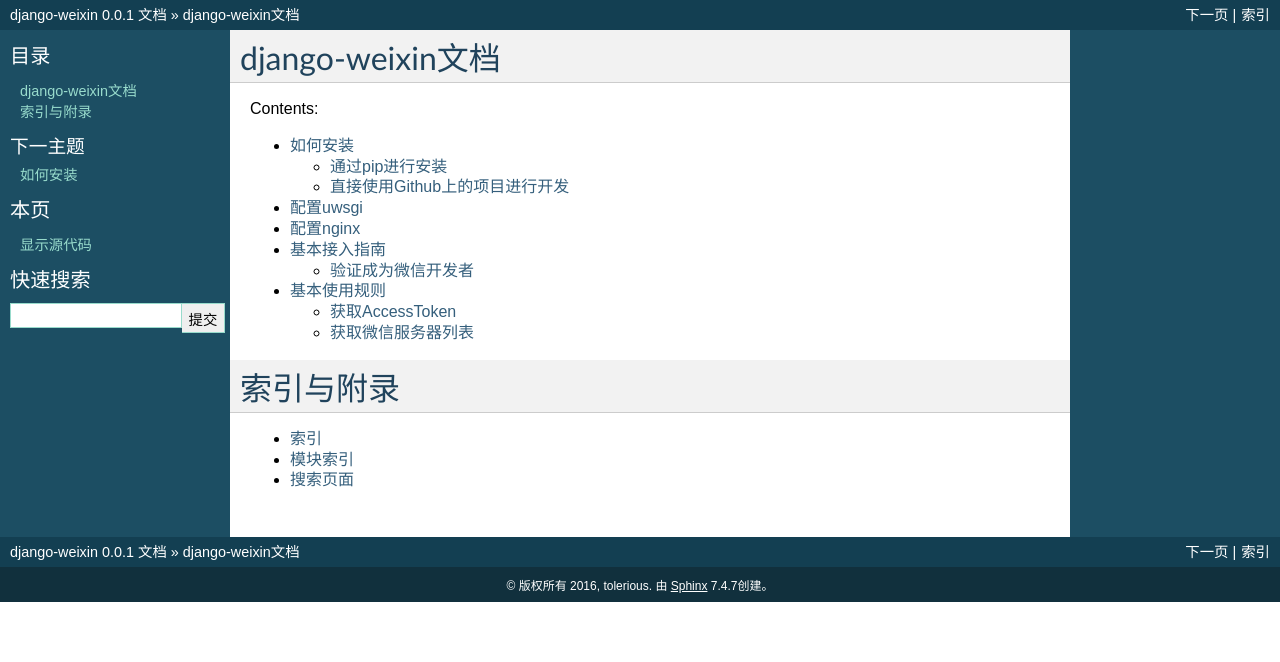
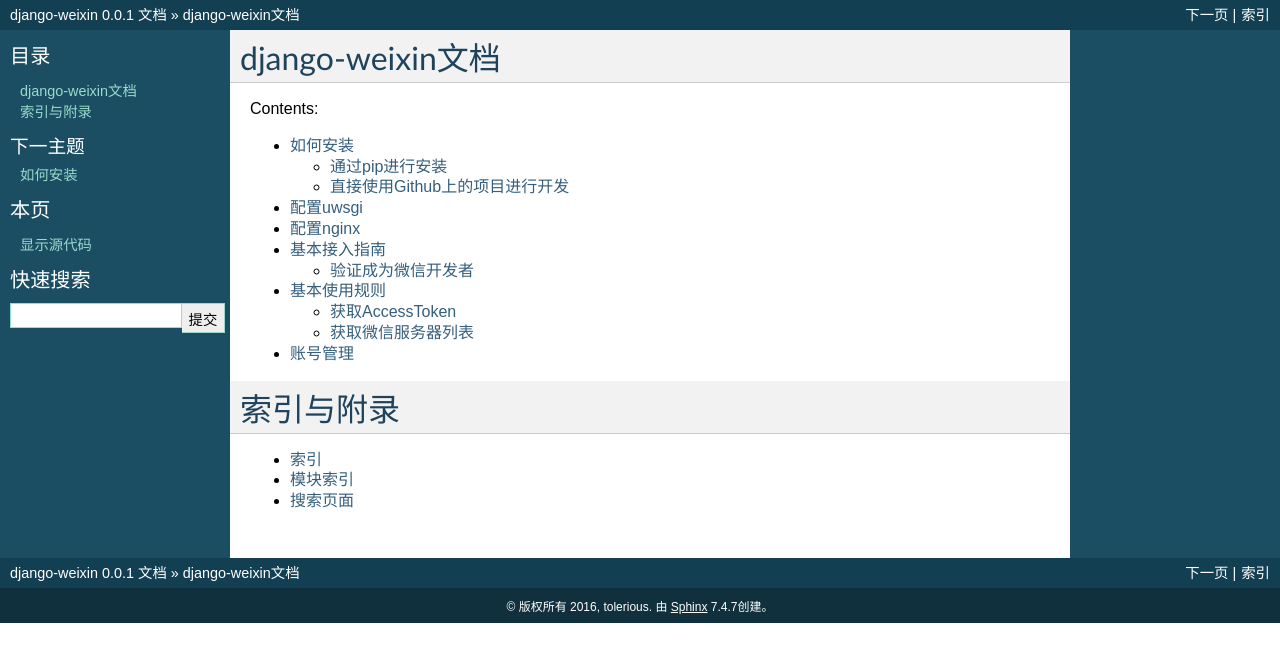
Before and after one commit to tolerious/django-wechat, a Sphinx documentation site: the page built from docs/source/index.rst, in a window 1280 px wide. Shown: the top 662 px of the page. Built offline with Sphinx 7.4.7, drawn with Linux system fonts in a browser that asks for light colours; formulas are drawn with MathJax 3.

Commit message:
我们都是好孩子.  ;

```diff
--- /dev/null
+++ b/docs/source/accountmanage.rst
@@ -0,0 +1,5 @@
+.. accountmanage
+
+==================================
+账号管理
+==================================
--- a/docs/source/index.rst
+++ b/docs/source/index.rst
@@ -16,6 +16,7 @@
    nginx
    basic
    usage
+   accountmanage
 
 
 
```
